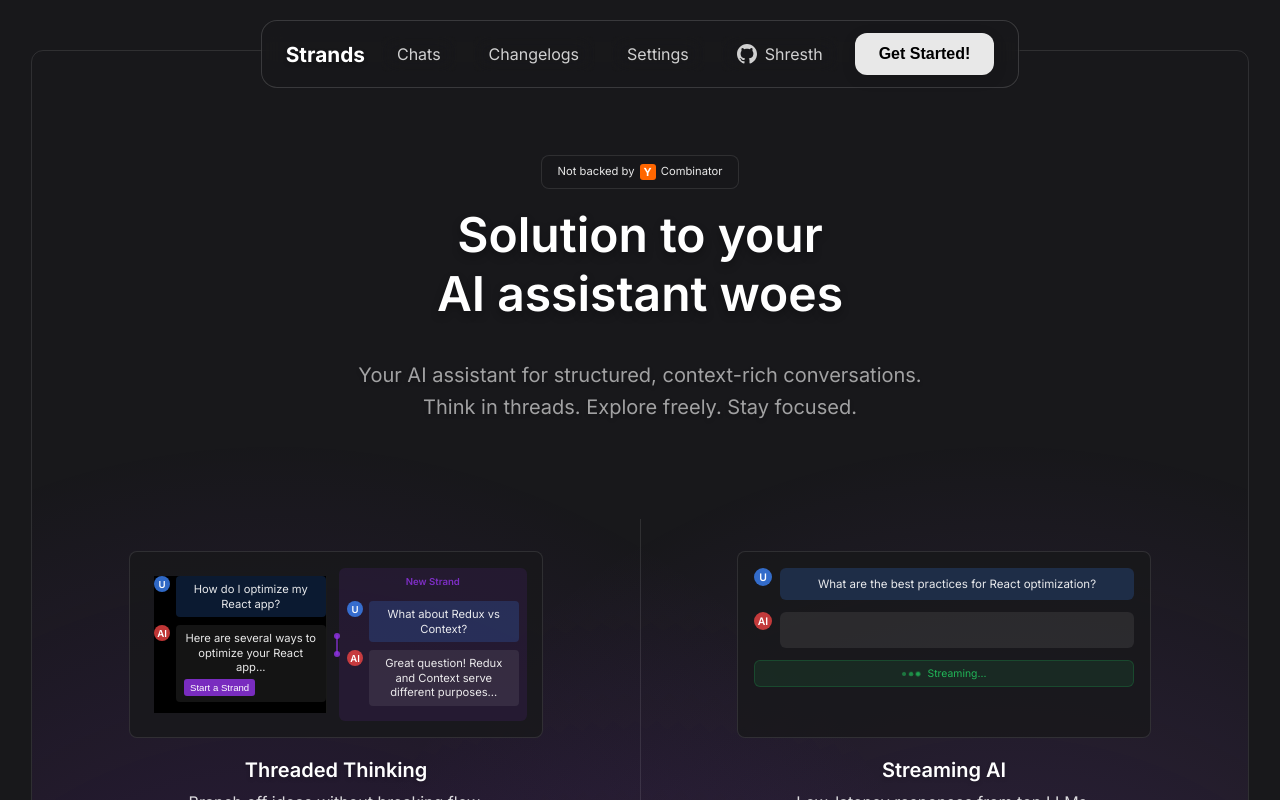
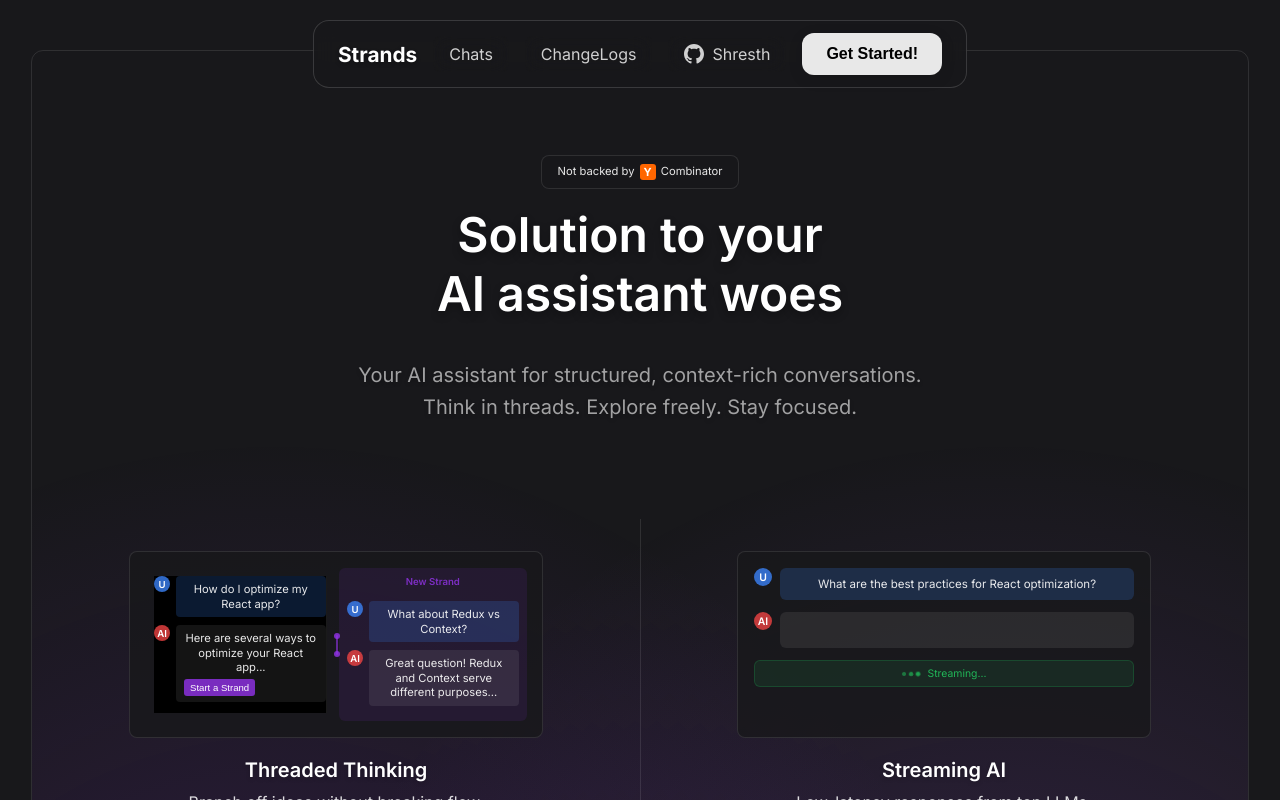
Before and after one commit to shresthkapoor7/strands, a React (Create React App) app: page /home in a window 1280 px wide. Shown: the top 800 px of the page. Built offline with nearby package versions, Linux system fonts and the light colour scheme.

Commit message:
issues with settings

```diff
--- a/src/components/MainContent.js
+++ b/src/components/MainContent.js
@@ -91,8 +91,8 @@
         <div className="landing-nav">
           <span className="landing-brand">Strands</span>
           <a href="/chat" className="landing-nav-link">Chats</a>
-          <a href="/changelogs" className="landing-nav-link">Changelogs</a>
-          <a href="/settings" className="landing-nav-link">Settings</a>
+          <a href="/changelogs" className="landing-nav-link">ChangeLogs</a>
+          {/* <a href="/settings" className="landing-nav-link">Settings</a> */}
           <a
             href="https://github.com/shresthkapoor7/strands"
             target="_blank"
@@ -123,7 +123,7 @@
           <a onClick={() => closeMenuAndNavigate('/')} className="landing-nav-link">Home</a>
           <a onClick={() => closeMenuAndNavigate('/chat')} className="landing-nav-link">Chats</a>
           <a onClick={() => closeMenuAndNavigate('/changelogs')} className="landing-nav-link">Changelogs</a>
-          <a onClick={() => closeMenuAndNavigate('/settings')} className="landing-nav-link">Settings</a>
+          {/* <a onClick={() => closeMenuAndNavigate('/settings')} className="landing-nav-link">Settings</a> */}
           <button className="landing-get-started" onClick={() => {
             setIsMobileMenuOpen(false);
             handleStartChat();
--- a/src/pages/ThreadsPage/ThreadsPage.js
+++ b/src/pages/ThreadsPage/ThreadsPage.js
@@ -67,10 +67,10 @@
                 <svg xmlns="http://www.w3.org/2000/svg" width="20" height="20" viewBox="0 0 24 24" fill="none" stroke="currentColor" strokeWidth="2" strokeLinecap="round" strokeLinejoin="round"><path d="m3 9 9-7 9 7v11a2 2 0 0 1-2 2H5a2 2 0 0 1-2-2z"></path><polyline points="9 22 9 12 15 12 15 22"></polyline></svg>
                 <span className="sidebar-nav-text">Home</span>
             </button>
-            <button className="sidebar-nav-btn" onClick={() => navigate('/settings')}>
+            {/* <button className="sidebar-nav-btn" onClick={() => navigate('/settings')}>
                 <svg xmlns="http://www.w3.org/2000/svg" width="20" height="20" viewBox="0 0 24 24" fill="none" stroke="currentColor" strokeWidth="2" strokeLinecap="round" strokeLinejoin="round"><circle cx="12" cy="12" r="3"></circle><path d="M19.4 15a1.65 1.65 0 0 0 .33 1.82l.06.06a2 2 0 0 1 0 2.83 2 2 0 0 1-2.83 0l-.06-.06a1.65 1.65 0 0 0-1.82-.33 1.65 1.65 0 0 0-1 1.51V21a2 2 0 0 1-2 2 2 2 0 0 1-2-2v-.09A1.65 1.65 0 0 0 9 19.4a1.65 1.65 0 0 0-1.82.33l-.06.06a2 2 0 0 1-2.83 0 2 2 0 0 1 0-2.83l.06-.06a1.65 1.65 0 0 0 .33-1.82 1.65 1.65 0 0 0-1.51-1H3a2 2 0 0 1-2-2 2 2 0 0 1 2-2h.09A1.65 1.65 0 0 0 4.6 9a1.65 1.65 0 0 0-.33-1.82l-.06-.06a2 2 0 0 1 0-2.83 2 2 0 0 1 2.83 0l.06.06a1.65 1.65 0 0 0 1.82.33H9a1.65 1.65 0 0 0 1-1.51V3a2 2 0 0 1 2-2 2 2 0 0 1 2 2v.09a1.65 1.65 0 0 0 1 1.51 1.65 1.65 0 0 0 1.82-.33l.06-.06a2 2 0 0 1 2.83 0 2 2 0 0 1 0 2.83l-.06.06a1.65 1.65 0 0 0-.33 1.82V9a1.65 1.65 0 0 0 1.51 1H21a2 2 0 0 1 2 2 2 2 0 0 1-2 2h-.09a1.65 1.65 0 0 0-1.51 1z"></path></svg>
                 <span className="sidebar-nav-text">Settings</span>
-            </button>
+            </button> */}
         </div>
       </div>
 
```
